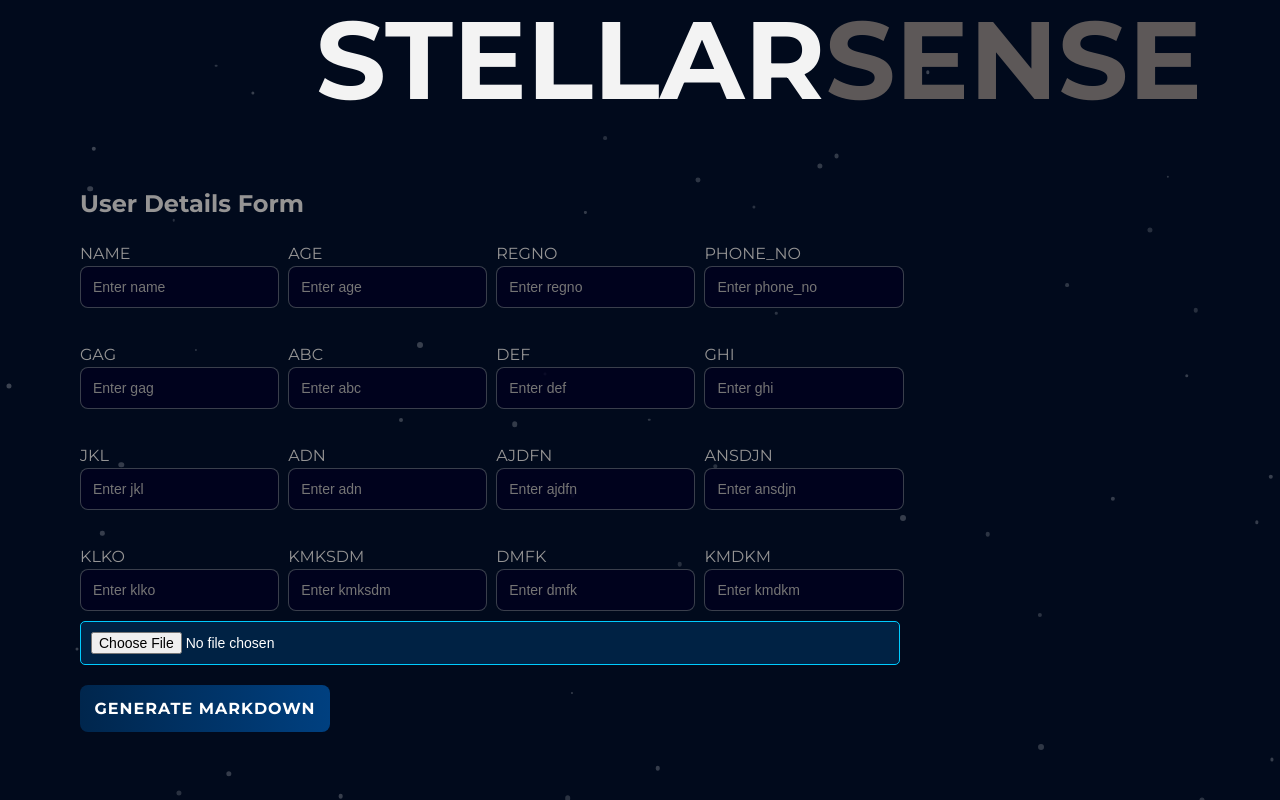
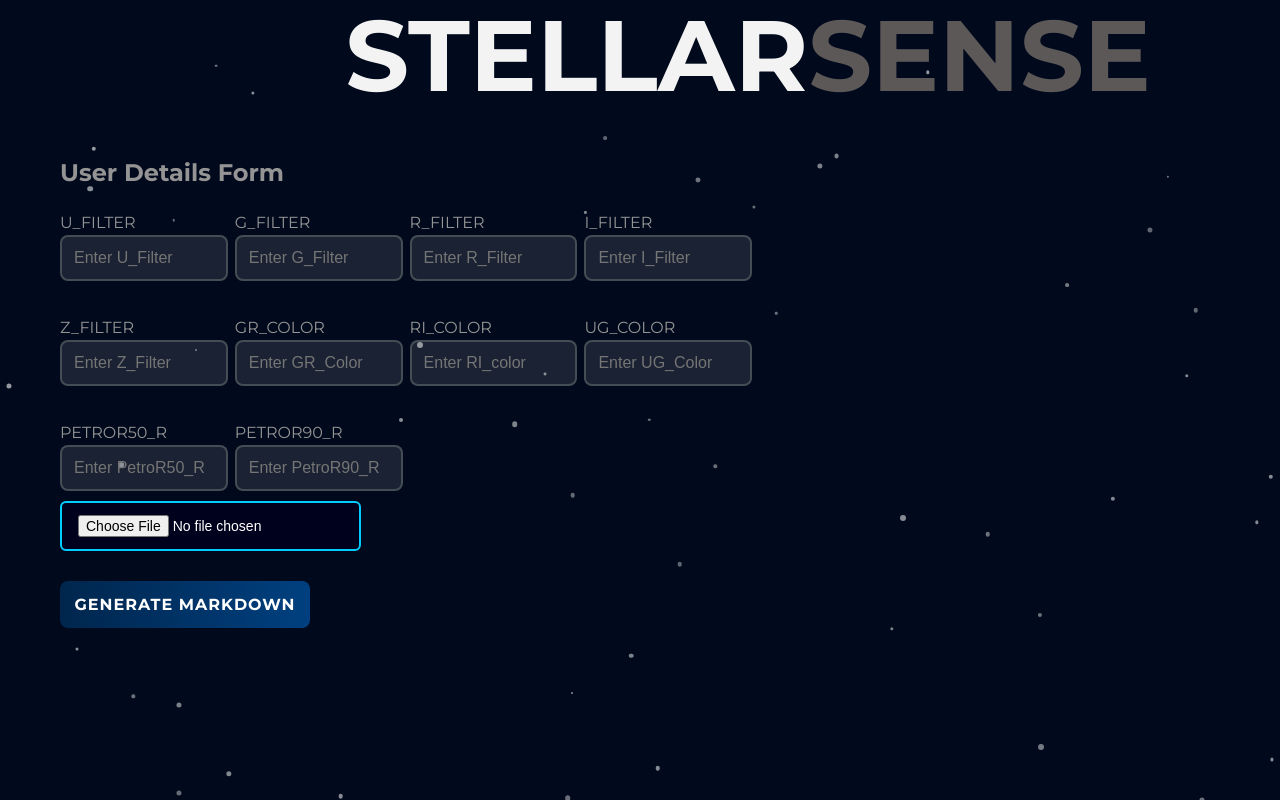
Before and after one commit to Harshal6516/StellarSenseHarshal, a React (Vite) app in the folder FrontEnd/my-app/: page / in a window 1280 px wide. Built offline with nearby package versions, Linux system fonts and the light colour scheme.

Commit message:
semifinal FrontEnd changes

```diff
--- a/FrontEnd/my-app/src/App.css
+++ b/FrontEnd/my-app/src/App.css
@@ -36,6 +36,35 @@
   100% { background-position: 800px 800px; }
 }
 
+/* Particle Background Effect */
+.particles-container {
+  position: fixed;
+  top: 0;
+  left: 0;
+  width: 100vw;
+  height: 100vh;
+  z-index: 0;
+  overflow: hidden;
+  pointer-events: none;
+}
+
+.particle {
+  position: absolute;
+  background: rgba(255, 255, 255, 0.745);
+  border-radius: 50%;
+  transform: translate(-50%, -50%);
+}
+
+/* Content Layout */
+.container-wrapper {
+  display: flex;
+  flex-direction: row;
+  align-items: flex-start;
+  justify-content: space-between;
+  width: 100%;
+  max-width: 1200px;
+}
+
 /* Content Container */
 .content-container {
   display: flex;
@@ -43,7 +72,7 @@
   align-items: flex-start;
   justify-content: center;
   position: relative;
-  padding: 30px;
+  padding: 10px;
   border-radius: 15px;
   width: 90%;
   max-width: 800px;
@@ -53,24 +82,20 @@
 /* Heading */
 .abc h1 {
   color: #5d5858;
-  font-size: 110px;
+  font-size: 100px;
   margin-top: 0px;
   margin-bottom: 15px;
-  margin-left: 30%;
+  margin-left: 40%;
   font-family: 'Montserrat';
-  width: 100%;
+  width: 0%;
 }
 
-#stellar{
-  color: #f3f3f3;
+.abc {
+  width: 90%;
 }
 
-/* Form Container */
-.form-container {
-  display: flex;
-  flex-direction: column;
-  align-items: flex-start;
-  width: 100%;
+#stellar {
+  color: #f3f3f3;
 }
 
 /* Inputs Grid */
@@ -80,6 +105,63 @@
   gap: 35px;
   width: 100%;
 }
+
+/* Input Fields */
+input {
+  background: rgba(255, 255, 255, 0.1);
+  color: #ffffff;
+  border: 2px solid rgba(97, 105, 107, 0.6);
+  padding: 12px;
+  font-size: 16px;
+  border-radius: 8px;
+  outline: none;
+  transition: 0.3s;
+  text-align: left;
+  width: 100%;
+
+}
+
+input:hover,
+input:focus {
+  border-color: #e7f8fd;
+  transform: scale(1.05);
+}
+
+/* File Input Styling */
+/* File Input Styling */
+/* File Input Container */
+.upload-container {
+  display: flex;
+  justify-content: left;
+  align-items: center;
+  background: rgba(0, 0, 30, 0.8);
+  padding: 6px;
+  border-radius: 6px;
+  width: fit-content;
+  margin: 10px auto;
+  margin-left: 0px;
+  border: 2px solid #00ccff;
+}
+
+/* File Input Styling */
+.upload-button {
+  background: transparent;
+  color: white;
+  border: none;
+  font-size: 14px;
+  cursor: pointer;
+  transition: 0.3s;
+  padding: 6px 10px;
+}
+
+/* .upload-button:hover {
+  background: #004080;
+  border-radius: 4px;
+  box-shadow: 0 0 8px rgba(0, 128, 255, 0.8);
+  transform: scale(1.05);
+} */
+
+
 
 /* Button */
 button {
@@ -105,58 +187,6 @@
   transform: scale(1.05);
 }
 
-/* Markdown Display */
-.markdown-container {
-  margin-top: 20px;
-  padding: 20px;
-  background: rgba(0, 0, 30, 0.5);
-  border-radius: 8px;
-  text-align: left;
-}
-
-.markdown-container:hover {
-  box-shadow: 0 0 15px rgba(255, 255, 255, 0.5);
-}
-
-/* Particle Background Effect */
-.particles-container {
-  position: fixed;
-  top: 0;
-  left: 0;
-  width: 100vw;
-  height: 100vh;
-  z-index: 0;
-  overflow: hidden;
-  pointer-events: none;
-}
-
-.particle {
-  position: absolute;
-  background: rgba(255, 255, 255, 0.3);
-  border-radius: 50%;
-  transform: translate(-50%, -50%);
-}
-
-/* Input Fields */
-input {
-  background: rgba(0, 0, 30, 0.8);
-  color: #ffffff;
-  border: 1px solid rgba(97, 105, 107, 0.6);
-  padding: 12px;
-  font-size: 14px;
-  border-radius: 8px;
-  outline: none;
-  transition: 0.3s;
-  text-align: left;
-  width: 100%;
-}
-
-input:hover,
-input:focus {
-  border-color: #ffffff;
-  transform: scale(1.05);
-}
-
 /* Responsive Design */
 @media (max-width: 900px) {
   .inputs-grid {
@@ -173,43 +203,103 @@
   }
 }
 
-/* Upload Button */
-.upload-button {
-  margin-top: 10px;
-  padding: 10px;
-  font-size: 14px;
-  border: 1px solid #00ccff;
-  background: #002244;
-  color: #ffffff;
-  cursor: pointer;
-  border-radius: 5px;
-  transition: 0.3s;
-}
-
-.upload-button:hover {
-  background: #1e4979;
-  color: black;
-}
-
-/* Image Display */
-.image-container {
+.uploaded-image-container {
+  position: absolute;
+  top: 55%;
+  right:16%;
+  transform: translateY(-50%);
+  width: 250px; /* Increased width */
+  height: 250px; /* Increased height */
+  z-index: 10;
+  border-radius: 12px;
+  box-shadow: 0 0 5px rgba(255, 255, 255, 0.7);
   display: flex;
-  flex-direction: column;
-  align-items: flex-start;
-  margin-top: 15px;
-  max-width: 400px;
-}
-
-.image-container h2 {
-  font-size: 18px;
-  color: #00ccff;
-  text-shadow: 0 0 10px rgba(0, 204, 255, 0.8);
+  justify-content: center;
+  align-items: center;
+  background: rgba(0, 0, 30, 0.9);
+  padding: 15px;
 }
 
 .uploaded-image {
   width: 100%;
-  max-width: 350px;
+  height: 100%;
+  object-fit: contain;
+  border-radius: 12px;
+}
+
+
+
+.markdown-container {
+  /* background-color: #f9f9f9; */
   border-radius: 10px;
-  margin-top: 10px;
-  box-shadow: 0 0 10px rgba(0, 204, 255, 0.5);
+  padding: 20px;
+  margin-top: 20px;
+  font-family: 'Arial', sans-serif;
+  line-height: 1.6;
+  box-shadow: 0 4px 8px rgba(0, 0, 0, 0.1);
 }
+
+.markdown-container h1,
+.markdown-container h2,
+.markdown-container h3 {
+  color: #333;
+  margin-bottom: 10px;
+}
+
+.markdown-container p {
+  color: #8a8383;
+  font-size: 16px;
+}
+
+.markdown-container a {
+  color: #007bff;
+  text-decoration: none;
+}
+
+.markdown-container a:hover {
+  text-decoration: underline;
+}
+
+.markdown-container ul,
+.markdown-container ol {
+  padding-left: 20px;
+}
+
+.markdown-container blockquote {
+  border-left: 4px solid #007bff;
+  padding-left: 10px;
+  color: #666;
+  font-style: italic;
+}
+
+/* .markdown-container code {
+  background-color: #eef;
+  padding: 2px 5px;
+  border-radius: 4px;
+  font-family: 'Courier New', monospace;
+} */
+
+.markdown-container pre {
+  background: #222;
+  color: #f8f8f2;
+  padding: 10px;
+  border-radius: 5px;
+  overflow-x: auto;
+}
+
+.markdown-container table {
+  width: 100%;
+  border-collapse: collapse;
+}
+
+.markdown-container th,
+.markdown-container td {
+
+  padding: 8px;
+  text-align: left;
+}
+
+/* .markdown-container th {
+  background-color: #007bff;
+  color: rgb(18, 18, 18);
+} */
--- a/FrontEnd/my-app/src/App.jsx
+++ b/FrontEnd/my-app/src/App.jsx
@@ -4,28 +4,22 @@
 
 const App = () => {
   const [formData, setFormData] = useState({
-    name: "",
-    age: "",
-    regno: "",
-    phone_no: "",
-    gag: "",
-    abc: "",
-    def: "",
-    ghi:"",
-    jkl:"",
-    adn:"",
-    ajdfn:"",
-    ansdjn:"",
-    klko:"",
-    kmksdm:"",
-    dmfk:"",
-    kmdkm:"",
+    U_Filter: "",
+    G_Filter: "",
+    R_Filter: "",
+    I_Filter: "",
+    Z_Filter: "",
+    GR_Color: "",
+    RI_color: "",
+    UG_Color: "",
+    PetroR50_R: "",
+    PetroR90_R: "",
 
   });
 
+  const [particles, setParticles] = useState(createParticles());
   const [markdown, setMarkdown] = useState("");
   const [image, setImage] = useState(null);
-  const [particles, setParticles] = useState(createParticles());
 
   function createParticles() {
     return Array.from({ length: 50 }, (_, i) => ({
@@ -59,25 +53,38 @@
     }));
   };
 
-  const handleSubmit = async (e) => {
+  const handleGenerateMarkdown = async (e) => {
     e.preventDefault();
     try {
+      console.log("Sending data to backend:", formData); // Debugging log
+
       const response = await fetch("http://127.0.0.1:5000/generate-markdown", {
         method: "POST",
         headers: { "Content-Type": "application/json" },
         body: JSON.stringify(formData),
       });
+
       const data = await response.json();
-      console.log("Markdown file generated:", data.file_path);
-      fetchMarkdown();
+      console.log("Received response:", data); // Debugging log
+
+      if (response.ok) {
+        setMarkdown(data.markdown);
+      } else {
+        console.error("Error:", data.error);
+      }
     } catch (error) {
-      console.error("Error:", error);
+      console.error("Request Failed:", error);
     }
   };
+
+
 
   const fetchMarkdown = async () => {
     try {
       const response = await fetch("http://127.0.0.1:5000/get-markdown");
+      if (!response.ok) {
+        throw new Error(`HTTP error! Status: ${response.status}`);
+      }
       const data = await response.json();
       setMarkdown(data.markdown);
     } catch (error) {
@@ -85,18 +92,43 @@
     }
   };
 
-  const handleImageChange = (e) => {
+  const handleImageChange = async (e) => {
     const file = e.target.files[0];
     if (file) {
       const imageUrl = URL.createObjectURL(file);
       setImage(imageUrl);
+
+      // Send image to backend
+      const formData = new FormData();
+      formData.append("image", file);
+
+      try {
+        const response = await fetch("http://127.0.0.1:5000/upload-image", {
+          method: "POST",
+          body: formData,
+        });
+
+        if (!response.ok) {
+          throw new Error(`HTTP error! Status: ${response.status}`);
+        }
+
+        const data = await response.json();
+        console.log("Model Output:", data.model_result); // Debugging
+        alert(`Prediction: ${data.model_result.prediction}, Confidence: ${data.model_result.confidence}`);
+      } catch (error) {
+        console.error("Error uploading image:", error);
+      }
     }
   };
 
+
   return (
+    <div className="abc">
+      <h1>
+        <span id="stellar">STELLAR</span>SENSE
+      </h1>
 
-    <div class="abc">
-      <h1><span id='stellar'>STELLAR</span>SENSE</h1>
+      {/* Particles Background */}
       <div className="particles-container">
         {particles.map((particle) => (
           <div
@@ -111,22 +143,23 @@
             }}
           />
         ))}
-
       </div>
 
-
+      {/* Uploaded Image Positioned at Middle Right */}
+      {image && (
+        <div className="uploaded-image-container">
+          <img src={image} alt="Uploaded preview" className="uploaded-image" />
+        </div>
+      )}
 
       <div className="content-container">
         <h2>User Details Form</h2>
-        <div className="form-image-container">
-          <form onSubmit={handleSubmit} className="form-container">
-            <div className="grid-container">
+        <form onSubmit={handleGenerateMarkdown}>
           <div className="inputs-grid">
             {Object.keys(formData).map((key) => (
-                  <div className="input-field" key={key}>
+              <div key={key} className="input-field">
                 <label htmlFor={key}>{key.toUpperCase()}</label>
                 <input
-                      type={key === "age" ? "number" : "text"}
                   id={key}
                   name={key}
                   value={formData[key]}
@@ -137,23 +170,15 @@
               </div>
             ))}
           </div>
+          <div className="upload-container">
+            <input type="file" accept="image/*" onChange={handleImageChange} className="upload-button" />
           </div>
-            <input type="file" accept="image/*" onChange={handleImageChange} className="upload-button" />
 
+          <button type="submit">Generate Markdown</button>
         </form>
-
-          {image && (
-            <div className="image-container">
-              <h2>Uploaded Image</h2>
-              <img src={image} alt="Uploaded preview" className="uploaded-image" />
-            </div>
-          )}
-        </div>
-        <button type="submit">Generate Markdown</button>
 
         {markdown && (
           <div className="markdown-container">
-            <h2>Generated Markdown</h2>
             <ReactMarkdown>{markdown}</ReactMarkdown>
           </div>
         )}
```
Also changed, not shown: 2 other files (tests, documents, lock files or other folders). Lines whose indentation alone changed are shown as unchanged.
